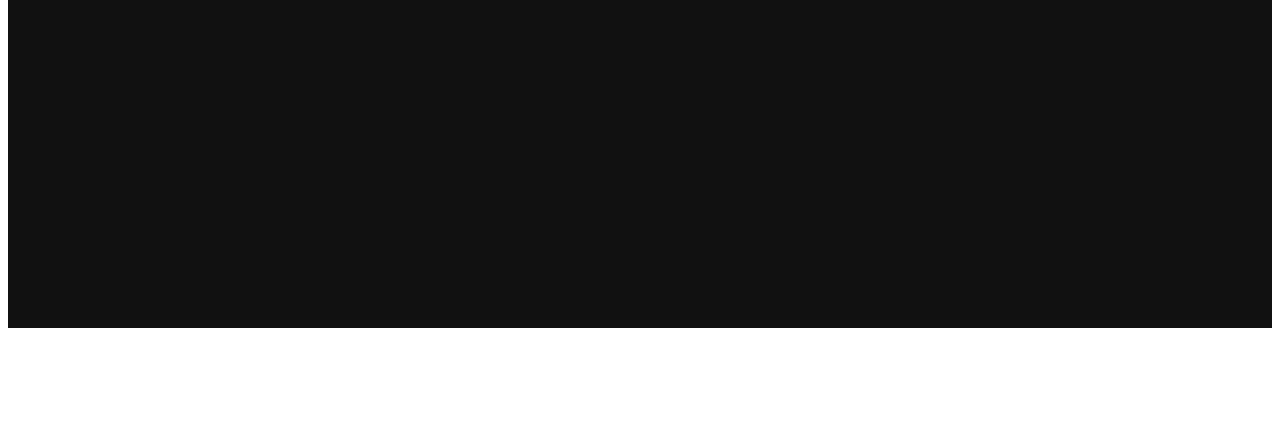
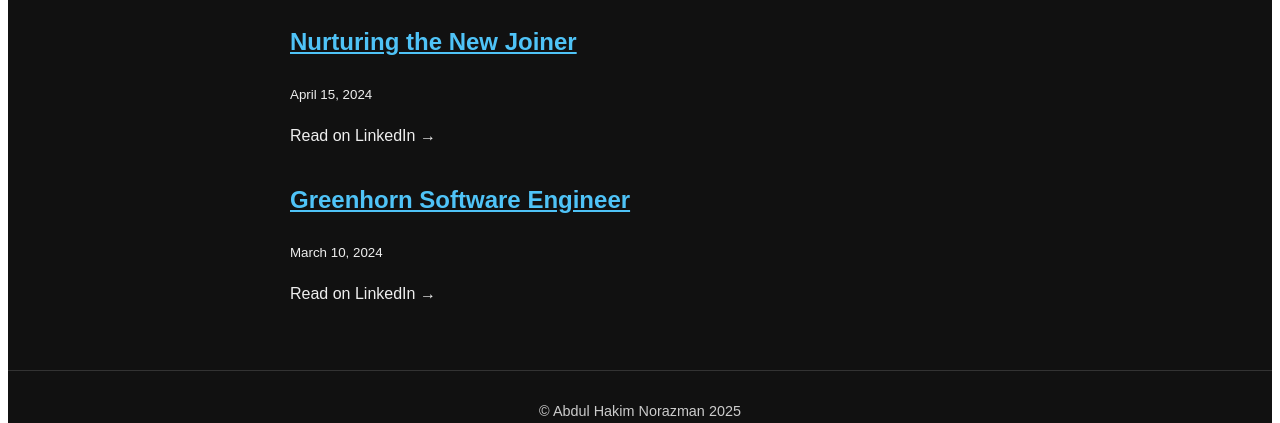
Before and after one commit to FLABDUL/personal-blog, a Gatsby site: page /blog in a window 1280 px wide. Shown: the part 480-903 px from the top of the page. Before the commit the page ends 816 px from the top, so only its background shows below. Built offline with nearby package versions, Linux system fonts and the light colour scheme; Gatsby itself is replaced by a stand-in of ours.

Commit message:
added LinkedIn blogs

```diff
--- a/src/pages/blog.js
+++ b/src/pages/blog.js
@@ -19,12 +19,32 @@ export const query = graphql`
 `;
 
 export default function BlogPage({ data }) {
-  const posts = data.allMarkdownRemark.nodes;
+  const markdownPosts = data.allMarkdownRemark.nodes;
+
+  const externalPosts = [
+    {
+      title: "Working with Traders in London",
+      date: "May 20, 2024",
+      link: "https://www.linkedin.com/pulse/working-traders-london-abdul-hakim-norazman"
+    },
+    {
+      title: "Nurturing the New Joiner",
+      date: "April 15, 2024",
+      link: "https://www.linkedin.com/pulse/nurturing-new-joiner-abdul-hakim-norazman"
+    },
+    {
+      title: "Greenhorn Software Engineer",
+      date: "March 10, 2024",
+      link: "https://www.linkedin.com/pulse/greenhorn-software-engineer-abdul-hakim-norazman"
+    }
+  ];
 
   return (
     <Layout>
       <h1>Blog</h1>
-      {posts.map(post => (
+
+      {/* Local Markdown Blog Posts */}
+      {markdownPosts.map(post => (
         <div key={post.id} style={{ marginBottom: "2rem" }}>
           <h2>
             <Link to={`/blog/${post.frontmatter.slug}`} style={{ color: "#4fc3f7" }}>
@@ -35,6 +55,19 @@ export default function BlogPage({ data }) {
           <p>{post.excerpt}</p>
         </div>
       ))}
+
+      {/* External LinkedIn Blog Posts */}
+      {externalPosts.map((post, idx) => (
+        <div key={`external-${idx}`} style={{ marginBottom: "2rem" }}>
+          <h2>
+            <a href={post.link} target="_blank" rel="noopener noreferrer" style={{ color: "#4fc3f7" }}>
+              {post.title}
+            </a>
+          </h2>
+          <small>{post.date}</small>
+          <p>Read on LinkedIn →</p>
+        </div>
+      ))}
     </Layout>
   );
 }
```
